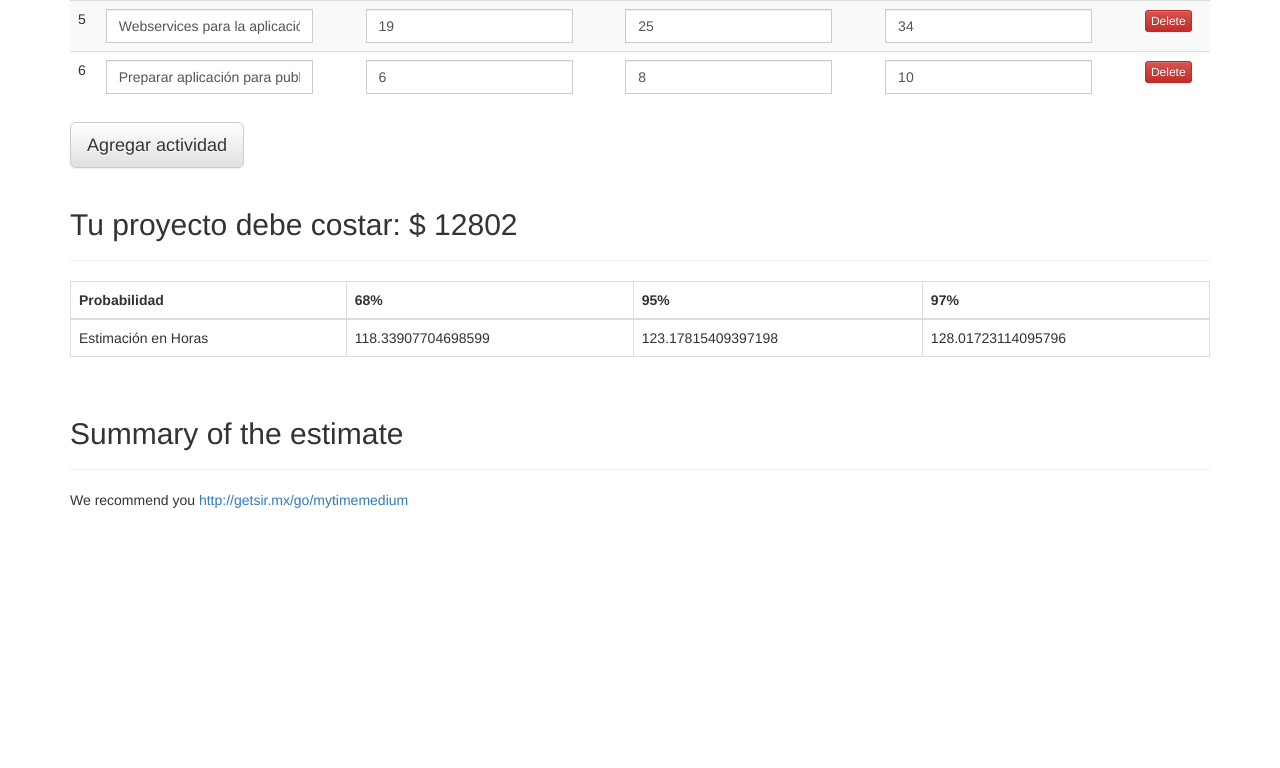
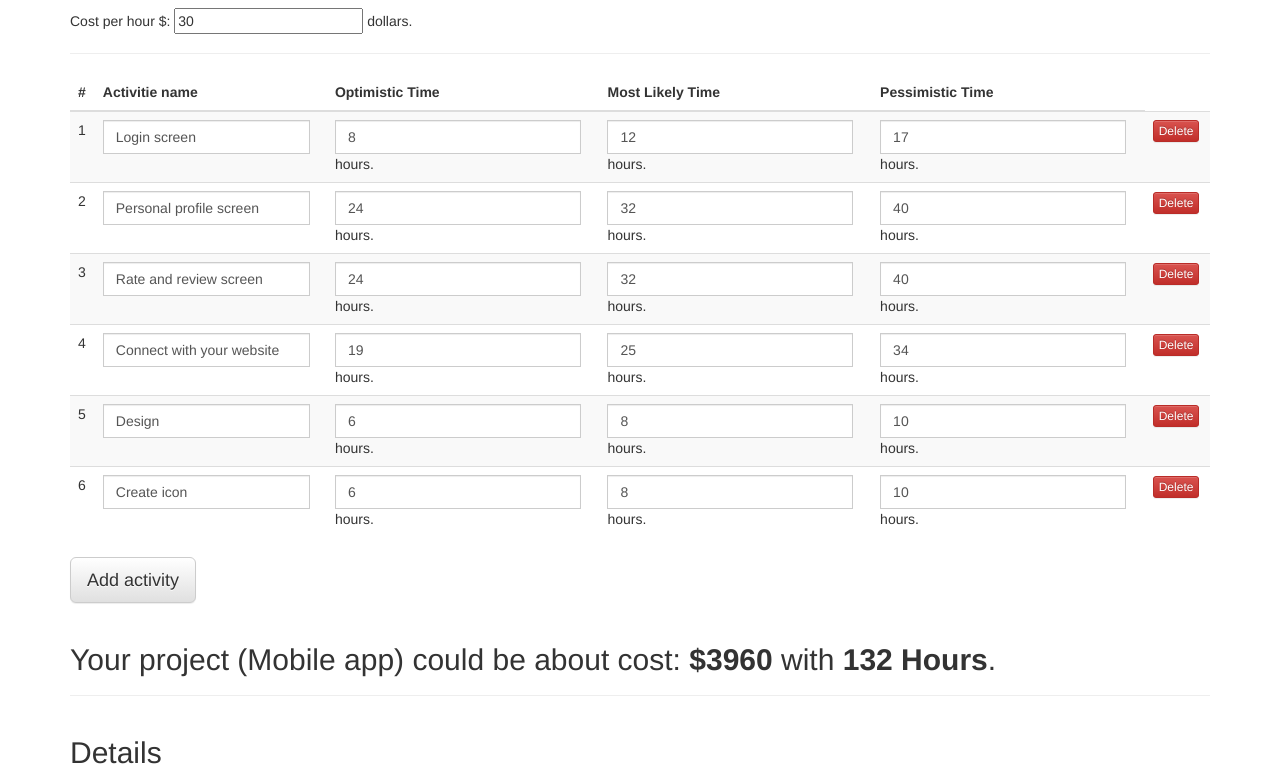
Before and after one commit to prostudy/mytime, a plain HTML site: page cost.html in a window 1280 px wide. Shown: the part 743-1511 px from the top of the page. Before the commit the page ends 1283 px from the top, so only its background shows below. Drawn offline with nearby package versions, Linux system fonts and the light colour scheme.

Commit message:
Se termino la herramienta de estimación de costo y tiempo por PERT

```diff
--- a/cost.html
+++ b/cost.html
@@ -30,21 +30,21 @@
 	</script>
 	<!-- share -->
 	<meta property="fb:app_id" content="1522988117993830"/>
-	<meta property="og:url" content="http://mytime.getsir.mx/"/>
+	<meta property="og:url" content="http://mytime.getsir.mx/cost.html"/>
 	<meta property="og:type" content="article" />
-	<meta property="og:description" content="A tool that allows visually know how to distribute the 168 hours we have available in a week (and 24 hours each day) and thus visualize our priorities." />
-	<meta property="og:site_name" content="My Time" />
-	<meta property="og:title" content="My Time: How do you distribute your time?"/>
-	<meta property="og:image" content="http://mytime.getsir.mx/images/time.jpg" />
+	<meta property="og:description" content="A tool that allows know how to estimate time for tasks using Project Evaluation and Review Techniques." />
+	<meta property="og:site_name" content="My PERT" />
+	<meta property="og:title" content="My PERT: How to estimate the cost of your projects?"/>
+	<meta property="og:image" content="http://mytime.getsir.mx/images/money.jpg" />
 
 	<!-- Twitter Summary Card -->
 	<meta name="twitter:card" content="summary_large_image"/>
 	<meta name="twitter:site" content="@getsir">
 	<meta name="twitter:creator" content="@getsir"/>
-	<meta name="twitter:url" content="http://mytime.getsir.mx/"/>
-	<meta name="twitter:title" content="My Time: How do you distribute your time?"/>
-	<meta name="twitter:description" content="A tool that allows visually know how to distribute the 168 hours we have available in a week (and 24 hours each day) and thus visualize our priorities."/>
-	<meta name="twitter:image" content="http://mytime.getsir.mx/images/time.jpg"/>
+	<meta name="twitter:url" content="http://mytime.getsir.mx/cost.html"/>
+	<meta name="twitter:title" content="My PERT: How to estimate the cost of your projects??"/>
+	<meta name="twitter:description" content="A tool that allows know how to estimate time for tasks using Project Evaluation and Review Techniques."/>
+	<meta name="twitter:image" content="http://mytime.getsir.mx/images/money.jpg"/>
 
     <title>Cost-Any-Project</title>
 
@@ -89,19 +89,29 @@
 
       <!-- Main jumbotron for a primary marketing message or call to action -->
       <div class="jumbotron">
-        <h1>How mucho to make any project?</h1>
+        <h1>How to estimate the cost of projects?</h1>
+        <center><img src="images/time2.jpg" width="20%"></center>
         <p>Easily calculate the cost of any project using this handy tool.</p>
-         <p>Only enter activities you have to do and the number of estimated hours</p>
-
+        <p>Only enter activities you have to do and the number of estimated hours</p>
       </div>
 
       <div class="page-header">
+         <p><strong>Optimistic Time:</strong>This is the fastest time an activity can be completed. For this, the assumption is made that all the necessary resources are available and all predecessor activities are completed as planned.</p>
+         <p><strong>Most Likely Time:</strong>Most of the times, project managers are asked only to submit one estimate. In that case, this is the estimate that goes to the upper management.</p>
+         <p><strong>Pessimistic Time:</strong>This is the maximum time required to complete an activity. In this case, it is assumed that many things go wrong related to the activity. A lot of rework and resource unavailability are assumed when this estimation is derived.</p>
+
         <h2>Enter your project information:</h2>
+        <div class="input-group">
+        	<p>Project's name:
+          		<input type="text"  placeholder="Project's name..." aria-describedby="basic-addon1"  ng-model='title'>
+          	</p>
+      		<p>Cost per hour $:
+  			<input type="number" ng-maxlength="5" size="5" placeholder="Cost per hour..." aria-describedby="basic-addon1" ng-change="updatePert()" ng-model='costPerHour'>
+			dollars.</p>
+		</div>
       </div>
 
-      <div class="input-group">
-  			<input type="text" class="form-control" placeholder="Costo por hora" aria-describedby="basic-addon1" ng-change="updatePert()" ng-model='costPerHour'>
-		</div>
+
 
 
       <div class="row">
@@ -111,38 +121,43 @@
               <tr>
                 <th>#</th>
                 <th>Activitie name</th>
-                <th>Tiempo optimista<span data-toggle="tooltip" title="Hooray!"> ( ? )</span></th>
-                <th>Tiempo más probable <span data-toggle="tooltip" title="Hooray!"> ( ? )</span></th>
-                <th>Tiempo pesimista <span data-toggle="tooltip" title="Hooray!"> ( ? )</span></th>
-                <!-- <th>por hora({{pertTotal}} | {{raiz}} )</th> -->
+                <th>Optimistic Time</th>
+                <th>Most Likely Time</th>
+                <th>Pessimistic Time</th>
+                <!--  <th>por hora({{pertTotal}} | {{raiz}} )</th>-->
               </tr>
             </thead>
             <tbody>
               <tr ng-repeat="task in tasks">
                  <td>{{ $index+1 }}</td>
                 <td><div class="input-group"><input type="text" class="form-control" placeholder="Nombre de la actividad" aria-describedby="basic-addon1" value='{{ task.name }}'></div></td>
-                <td><div class="input-group"><input type="number" ng-maxlength="5" class="form-control" aria-describedby="basic-addon1" ng-change="updatePert(task)" ng-model='task.EO'></div></td>
-                <td><div class="input-group"><input type="number" class="form-control" aria-describedby="basic-addon1" ng-change="updatePert(task)" ng-model='task.EMP'></div></td>
-                <td><div class="input-group"><input type="number" class="form-control" aria-describedby="basic-addon1" ng-change="updatePert(task)" ng-model='task.EP'></div></td>
+                <td><div class="input-group"><input type="number" placeholder="Number hours..."  ng-maxlength="5" class="form-control" aria-describedby="basic-addon1" ng-change="updatePert(task)" ng-model='task.EO'>hours.</div></td>
+                <td><div class="input-group"><input type="number" placeholder="Number hours..."  class="form-control" aria-describedby="basic-addon1" ng-change="updatePert(task)" ng-model='task.EMP'>hours.</div></td>
+                <td><div class="input-group"><input type="number" placeholder="Number hours..."  class="form-control" aria-describedby="basic-addon1" ng-change="updatePert(task)" ng-model='task.EP'>hours.</div></td>
                 <td><button type="button" class="btn btn-xs btn-danger" ng-click="removeTask(task)">Delete</button></td>
-                <!-- <td>{{task.pert}}| {{task.desviEstandar}} | {{task.varianza}} </td> -->
+                <!--  <td>{{task.pert}}| {{task.desviEstandar}} | {{task.varianza}} </td> -->
               </tr>
             </tbody>
           </table>
-          <button type="button" class="btn btn-lg btn-default" ng-click="addTask()">Agregar actividad</button>
+          <button type="button" class="btn btn-lg btn-default" ng-click="addTask()">Add activity</button>
         </div>
       </div>
 
       <div class="page-header">
-        <h2>Tu proyecto debe costar: $ {{ totalCost }}</h2>
+        <h2>Your project ({{title}}) could be about cost: <strong>${{ totalCost }}</strong> with <strong>{{p3}} Hours</strong>.</h2>
       </div>
 
-      <div class="row">
+
+       <div class="page-header">
+        <h2>Details</h2>
+      </div>
+
+        <div class="row">
         <div class="col-md-12">
           <table class="table table-bordered">
             <thead>
               <tr>
-                <th>Probabilidad</th>
+                <th>Probability of  duration of these activities:</th>
                 <th>68%</th>
                 <th>95%</th>
                 <th>97%</th>
@@ -150,19 +165,18 @@
             </thead>
             <tbody>
               <tr>
-                <td>Estimación en Horas</td>
-                <td>{{p1}}</td>
-                <td>{{p2}}</td>
-                <td>{{p3}}</td>
+                <td>Hours</td>
+                <td>{{p1}} Hours</td>
+                <td>{{p2}} Hours</td>
+                <td><strong>{{p3}} Hours</strong></td>
               </tr>
             </tbody>
           </table>
         </div>
       </div>
 
-       <div class="page-header">
-        <h2>Summary of the estimate</h2>
-      </div>
+
+
 
 	We recommend you <a href="http://getsir.mx/go/mytimemedium" target="_blanl">http://getsir.mx/go/mytimemedium</a>
 	</div> <!-- /container -->
--- a/js/MyCostCtrl.js
+++ b/js/MyCostCtrl.js
@@ -1,15 +1,16 @@
 app.controller("MyCostCtrl", function($scope,$sce) {
 
 	$scope.init = function(){
-		$scope.costPerHour = 100.00;
+		$scope.costPerHour = 30.00;
+		$scope.title = 'Mobile app'
 		$scope.numTasks = 0;
 		$scope.tasks = [
-			                {'name':'Instalación  CMS', 'EO':2,'EMP':4,'EP':5,'pert':0,'desviEstandar':0,'varianza':0}
-			               ,{'name':'Personalizar CMS a las necesidades', 'EO':8,'EMP':12,'EP':17,'pert':0,'desviEstandar':0,'varianza':0}
-			               ,{'name':'Programación CMS para sitio web', 'EO':24,'EMP':32,'EP':40,'pert':0,'desviEstandar':0,'varianza':0}
-			               ,{'name':'Programación de Aplicación', 'EO':24,'EMP':32,'EP':40,'pert':0,'desviEstandar':0,'varianza':0}
-			               ,{'name':'Webservices para la aplicación', 'EO':19,'EMP':25,'EP':34,'pert':0,'desviEstandar':0,'varianza':0}
-			               ,{'name':'Preparar aplicación para publicar', 'EO':6,'EMP':8,'EP':10,'pert':0,'desviEstandar':0,'varianza':0}
+			               {'name':'Login screen', 'EO':8,'EMP':12,'EP':17,'pert':0,'desviEstandar':0,'varianza':0}
+			               ,{'name':'Personal profile screen', 'EO':24,'EMP':32,'EP':40,'pert':0,'desviEstandar':0,'varianza':0}
+			               ,{'name':'Rate and review screen', 'EO':24,'EMP':32,'EP':40,'pert':0,'desviEstandar':0,'varianza':0}
+			               ,{'name':'Connect with your website', 'EO':19,'EMP':25,'EP':34,'pert':0,'desviEstandar':0,'varianza':0}
+			               ,{'name':'Design', 'EO':6,'EMP':8,'EP':10,'pert':0,'desviEstandar':0,'varianza':0}
+			               ,{'name':'Create icon', 'EO':6,'EMP':8,'EP':10,'pert':0,'desviEstandar':0,'varianza':0}
 						];
 		$scope.updatePert();
 	};
@@ -27,9 +28,9 @@ app.controller("MyCostCtrl", function($scope,$sce) {
 			}
 
 		 $scope.raiz = Math.sqrt( $scope.varianzaTotal );
-		 $scope.p1 = $scope.pertTotal  + $scope.raiz;
-		 $scope.p2 = $scope.pertTotal  + $scope.raiz * 2;
-		 $scope.p3 = $scope.pertTotal  + $scope.raiz * 3;
+		 $scope.p1 = Math.round ($scope.pertTotal  + $scope.raiz,2);
+		 $scope.p2 = Math.round ($scope.pertTotal  + $scope.raiz * 2,2);
+		 $scope.p3 = Math.round ($scope.pertTotal  + $scope.raiz * 3,2);
 
 		 $scope.totalCost =  Math.round ( $scope.p3 * $scope.costPerHour,2 );
 	 };
```
Also changed, not shown: images/money.jpg (added), images/time2.jpg (added).
